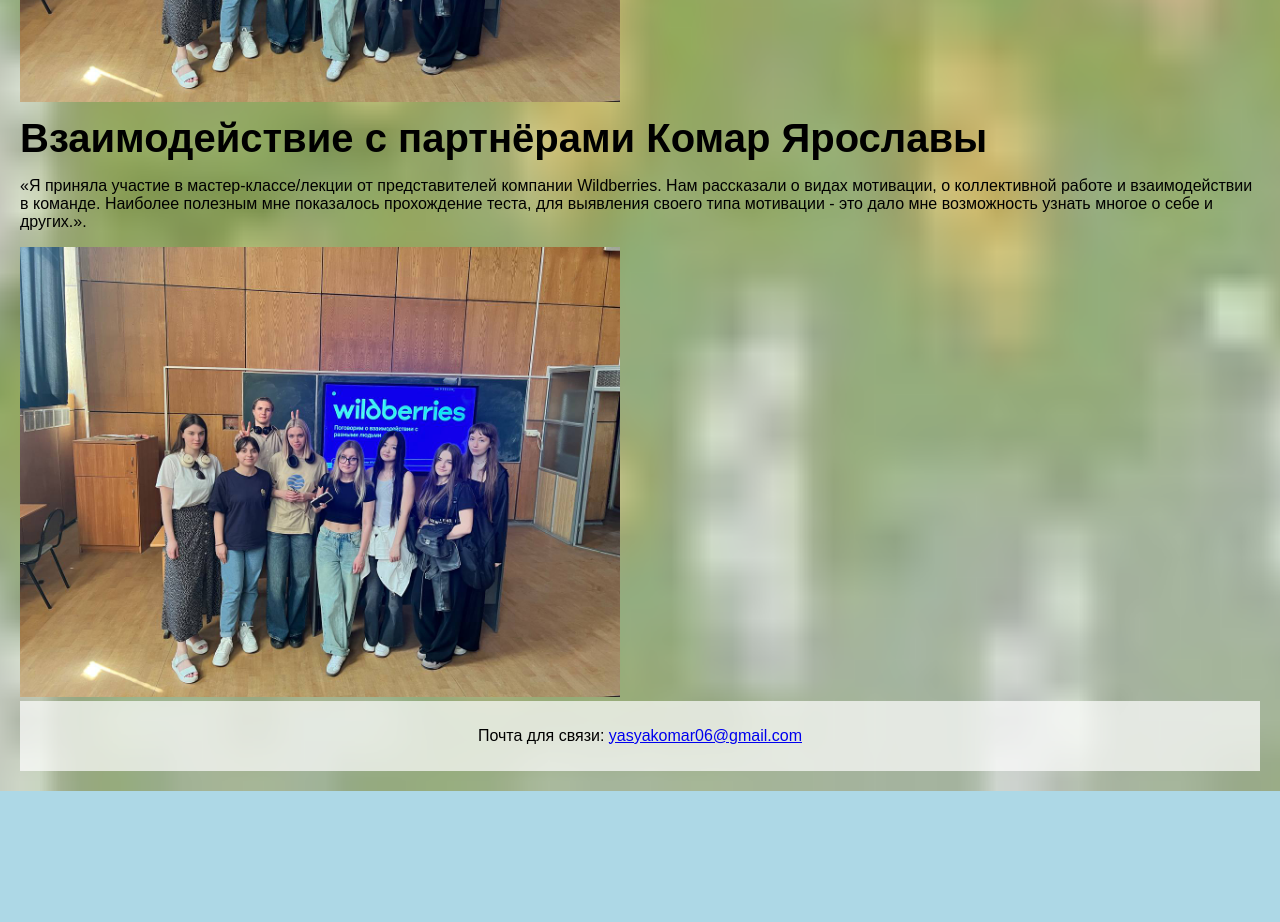
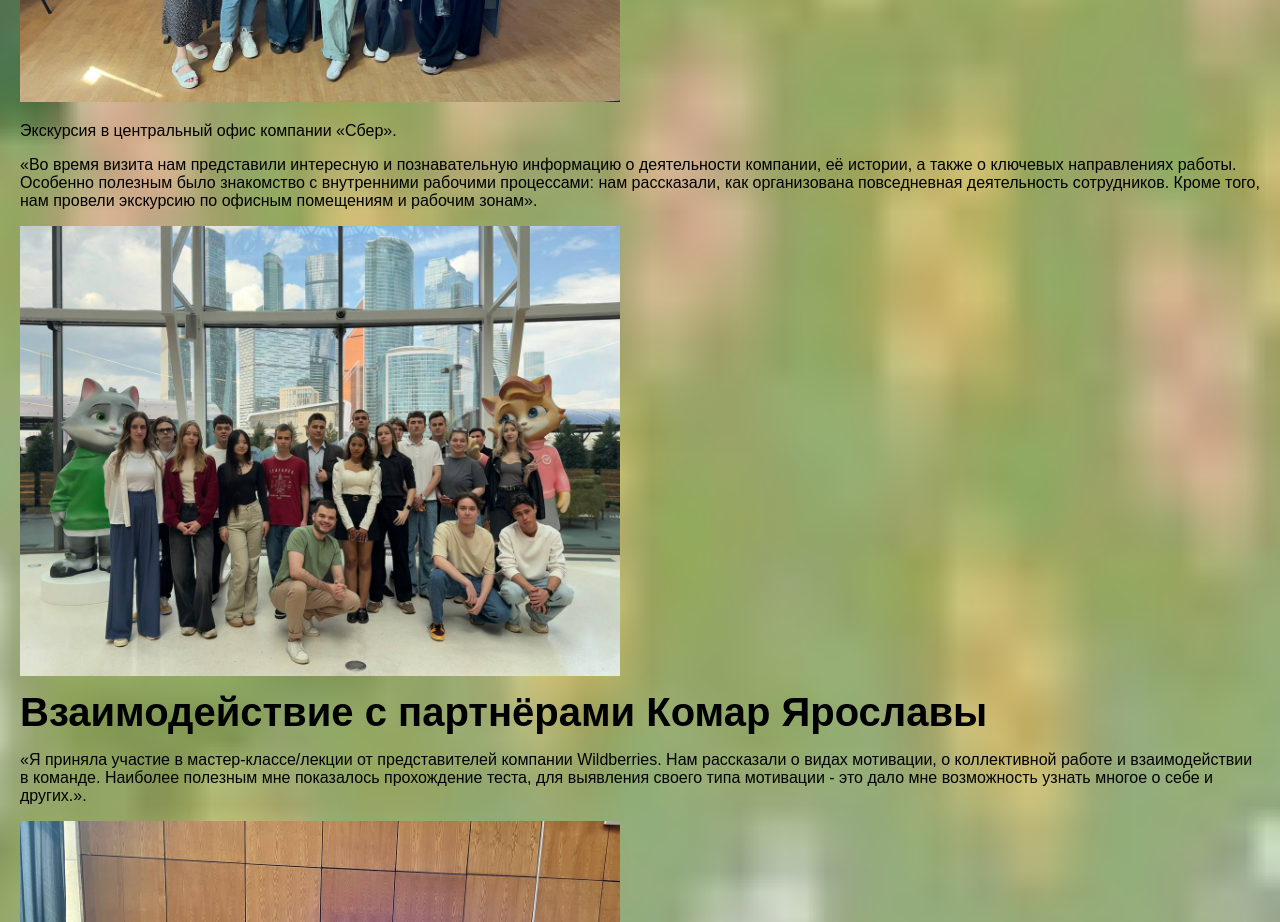
Before and after one commit to derbara/Practice241-3211, a plain HTML site: page index.html in a window 1280 px wide. Shown: the part 6480-7402 px from the top of the page. Before the commit the page ends 7271 px from the top, so only its background shows below. Drawn offline with Linux system fonts and the light colour scheme.

Commit message:
Update index.html

```diff
--- a/index.html
+++ b/index.html
@@ -101,6 +101,17 @@
             <div class="photo">
                 <img src="images/img15.jpg" alt="Фото с экскурсии" width="600">
             </div>
+            <p>
+                Экскурсия в центральный офис компании «Сбер».
+            </p>
+
+            <p>
+                «Во время визита нам представили интересную и познавательную информацию о деятельности компании, её истории, а также о ключевых направлениях работы. Особенно полезным было знакомство с внутренними рабочими процессами: нам рассказали, как организована повседневная деятельность сотрудников. Кроме того, нам провели экскурсию по офисным помещениям и рабочим зонам».
+            </p>
+
+            <div class="photo">
+                <img src="images/165.jpg" alt="Фото с экскурсии" width="600">
+            </div>
             <h1>Взаимодействие с партнёрами Комар Ярославы</h1>
             <p>
                 «Я приняла участие в мастер-классе/лекции от представителей компании Wildberries. Нам рассказали о видах мотивации, о коллективной работе и взаимодействии в команде. Наиболее полезным мне показалось прохождение теста, для выявления своего типа мотивации - это дало мне возможность узнать многое о себе и других.».
```
